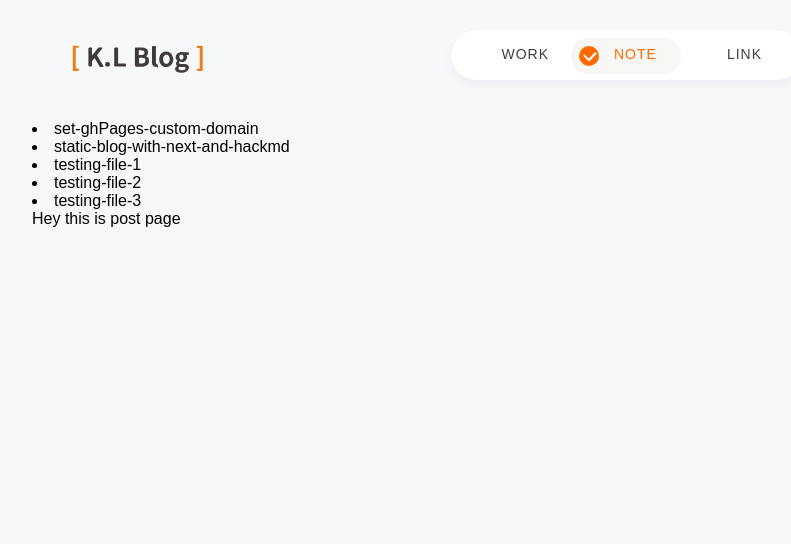
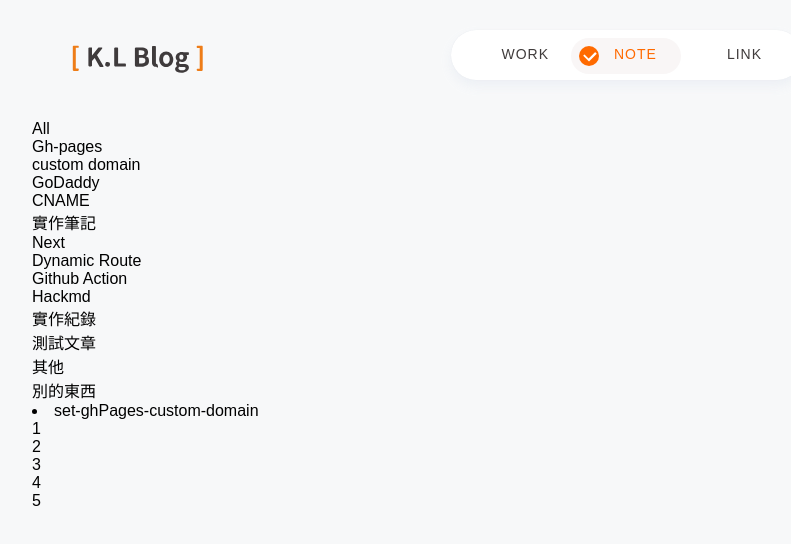
Before and after one commit to luoyu54321/react-next-blog-testing, a Next.js app: page /note in a window 1280 px wide. Shown: the top 544 px of the page, without its empty margins (208-999 px from the left). Built offline with nearby package versions, Linux system fonts and the light colour scheme.

Commit message:
feat/note/index Pagination and tag button

```diff
--- a/component/getArticleList.js
+++ b/component/getArticleList.js
@@ -1,9 +1,3 @@
-/*
-tag => filter 出內容
-per page => 一頁有多少文章咧
-now page => 現在是第幾頁
-*/
-
 const articles = require('../pages/note/data.json');
 
 export const GetArticleList = (tag, page, perPage) => {
--- a/pages/note/index.js
+++ b/pages/note/index.js
@@ -4,11 +4,31 @@ import Link from 'next/link'
 import Head from 'next/head'
 import { GetAllTag } from '../../component/getAllTag'
 import { GetArticleList } from '../../component/getArticleList'
+import React, { useState, useEffect } from 'react';
 
 export default function Home() {
-  const customData = require('./data.json');
-  console.log(GetAllTag());
-  console.log(GetArticleList('實作筆記', 2, 1));
+  const allTag = GetAllTag();
+  const [tag, setTag] = useState(null);
+  const [page, setPage] = useState(1);
+  let articlesData = GetArticleList(tag, page, 1);
+  let { pageCount } = articlesData;
+  let pages = []
+  for (let i = 0; i < pageCount; i++) { pages.push(i + 1) };
+
+  useEffect(
+    () => {
+      setPage(1);
+      articlesData = GetArticleList(tag, page, 1);
+    },
+    [tag]
+  );
+
+  useEffect(
+    () => {
+      articlesData = GetArticleList(tag, page, 1);
+    },
+    [page]
+  );
 
   return (
     <ErrorBoundary>
@@ -32,16 +52,18 @@ export default function Home() {
         <link rel="apple-touch-icon-precomposed" href="..//favicon-96x96.png" />
       </Head>
       <ContentContainer>
-        {customData.map((post, index) => {
+        <div onClick={() => { setTag(null) }}>All</div>
+        {allTag.map((tag) => {
           return (
-            <li key={index}>
-              <Link href={`/note/${encodeURIComponent(Object.keys(post))}`}>
-                <a>{Object.keys(post)}</a>
-              </Link>
-            </li>
+            <div onClick={() => { setTag(tag) }}>{tag}</div>
           )
         })}
-      Hey this is post page
+        <Content articlesData={articlesData} />
+        {pages.map((page) => {
+          return (
+            <div onClick={() => { setPage(page) }}>{page}</div>
+          )
+        })}
       </ContentContainer>
     </ErrorBoundary>
   )
@@ -54,3 +76,24 @@ const ContentContainer = styled.div`
       margin-top: 80px;
     }
 `
+
+const Content = (props) => {
+  const { articlesData } = props;
+  const { article } = articlesData;
+  console.log(articlesData);
+  return (
+    <div>
+      {
+        article && article.map((post, index) => {
+          return (
+            <li key={index}>
+              <Link href={`/note/${encodeURIComponent(Object.keys(post))}`}>
+                <a>{Object.keys(post)}</a>
+              </Link>
+            </li>
+          )
+        })
+      }
+    </div>
+  )
+}
```
